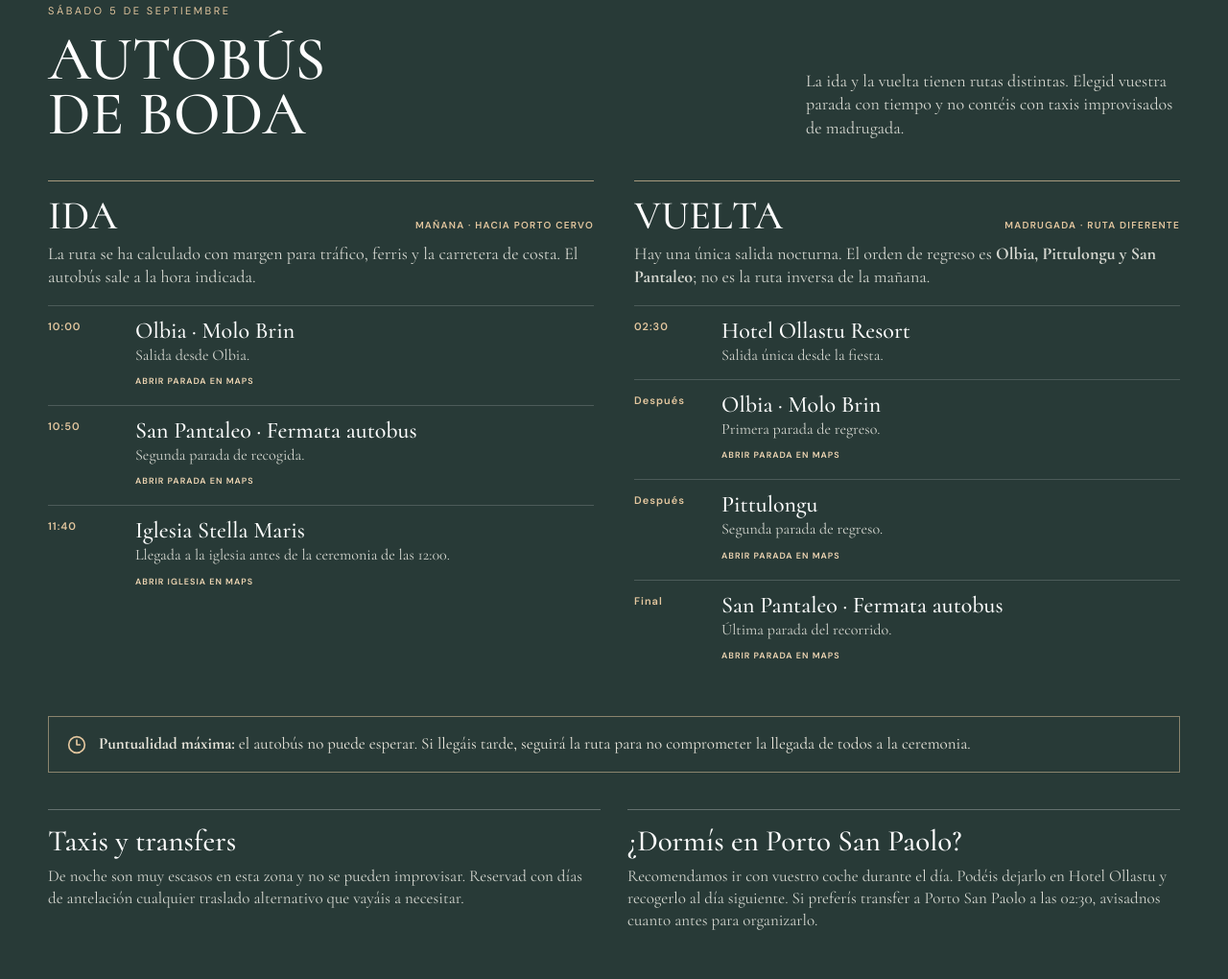
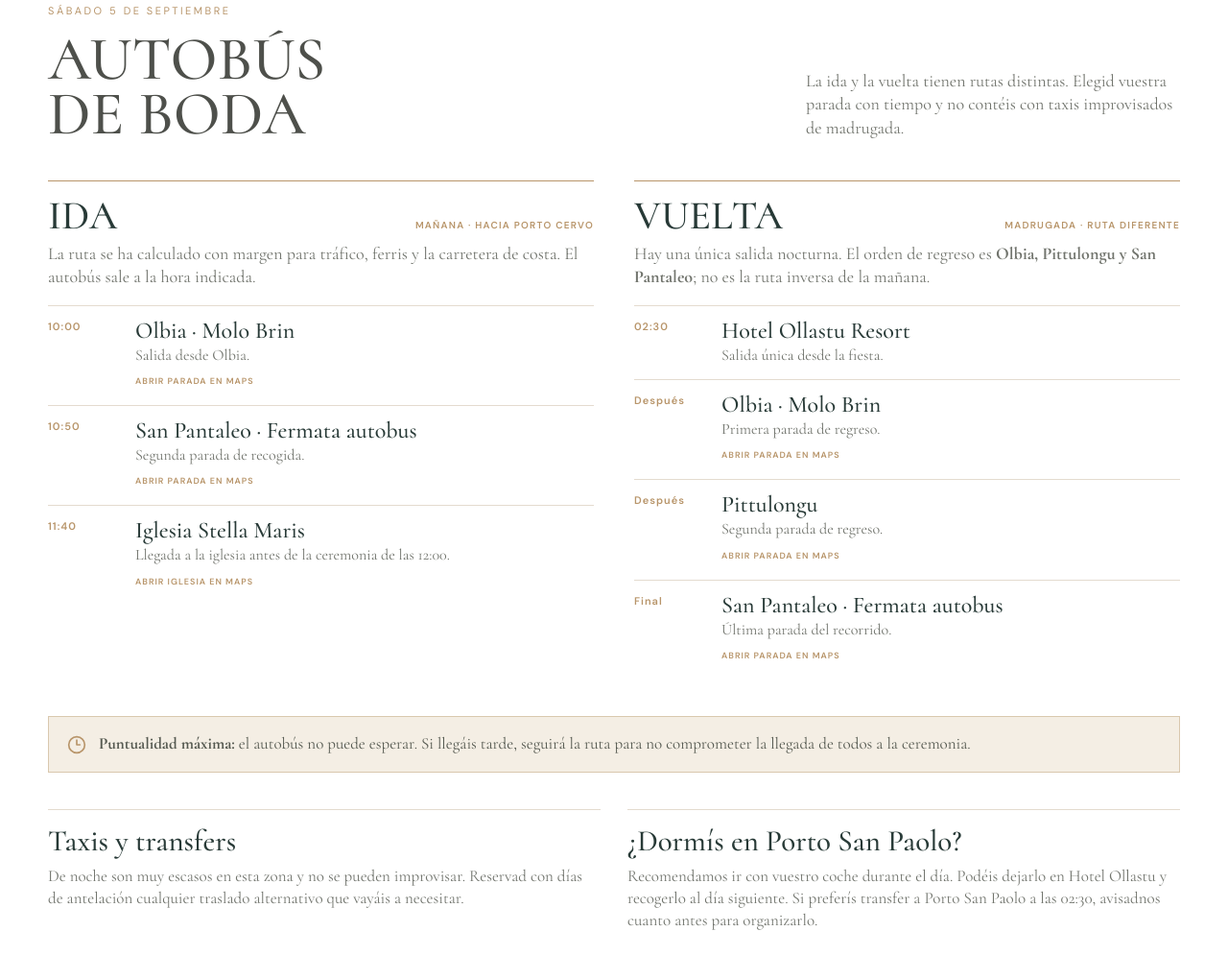
Before and after one commit to Whistlerian/Wedding-Sardinia-2026, a plain HTML site: page index.html in a window 1280 px wide. Shown: the part 3092-4112 px from the top of the page at 96% size. Drawn offline with nearby package versions, Linux system fonts and the light colour scheme.

Commit message:
Lighten wedding bus section

```diff
--- a/index.html
+++ b/index.html
@@ -116,30 +116,30 @@
       .map-link { display: inline-flex; align-items: center; gap: 7px; color: #f0d7b4; font-size: 10px; font-weight: 600; letter-spacing: 1.1px; text-decoration: none; text-transform: uppercase; }
       .map-link:hover { color: #fff; }
 
-      .transport { background: var(--deep); color: #fff; padding: 88px 0 94px; }
-      .transport .section-label { color: #e4c79f; }
-      .transport .section-title { color: #fff; }
-      .transport .section-intro { color: #d5d7d0; }
+      .transport { background: var(--white); color: var(--ink); padding: 88px 0 94px; }
+      .transport .section-label { color: var(--gold); }
+      .transport .section-title { color: #4e504b; }
+      .transport .section-intro { color: var(--muted); }
       .transport-grid { display: grid; grid-template-columns: repeat(2, minmax(0, 1fr)); gap: 42px; margin-top: 40px; }
-      .journey { border-top: 1px solid rgba(228, 199, 159, .68); padding-top: 17px; }
+      .journey { border-top: 1px solid var(--gold); padding-top: 17px; }
       .journey-heading { align-items: baseline; display: flex; justify-content: space-between; gap: 16px; margin-bottom: 7px; }
-      .journey-heading h3 { color: #fff; font: 500 42px/.92 var(--display); margin: 0; text-transform: uppercase; }
-      .journey-heading span { color: #e4c79f; font: 600 10px/1.3 var(--sans); letter-spacing: 1.25px; text-align: right; text-transform: uppercase; }
-      .journey > p { color: #d5d7d0; font-size: 18px; line-height: 1.35; margin: 0 0 18px; }
+      .journey-heading h3 { color: var(--deep); font: 500 42px/.92 var(--display); margin: 0; text-transform: uppercase; }
+      .journey-heading span { color: var(--gold); font: 600 10px/1.3 var(--sans); letter-spacing: 1.25px; text-align: right; text-transform: uppercase; }
+      .journey > p { color: var(--muted); font-size: 18px; line-height: 1.35; margin: 0 0 18px; }
       .route-list { list-style: none; margin: 0; padding: 0; }
-      .route-list li { border-top: 1px solid rgba(255,255,255,.17); display: grid; gap: 15px; grid-template-columns: 76px minmax(0, 1fr); padding: 14px 0; }
-      .route-list time { color: #e4c79f; font: 600 11px/1.35 var(--sans); letter-spacing: 1px; }
-      .route-list strong { color: #fff; display: block; font: 500 24px/1 var(--display); margin-bottom: 3px; }
-      .route-list p { color: #d5d7d0; font-size: 16px; line-height: 1.32; margin: 0; }
-      .route-list a { color: #f0d7b4; font: 600 9px/1.5 var(--sans); letter-spacing: 1px; text-decoration: none; text-transform: uppercase; }
-      .route-list a:hover { color: #fff; }
-      .transport-alert { border: 1px solid rgba(228, 199, 159, .52); display: flex; gap: 13px; margin-top: 38px; padding: 17px 19px; }
-      .transport-alert svg { color: #e4c79f; flex: 0 0 auto; height: 20px; margin-top: 2px; width: 20px; }
-      .transport-alert p { color: #e9e6dc; font-size: 17px; line-height: 1.35; margin: 0; }
+      .route-list li { border-top: 1px solid var(--line); display: grid; gap: 15px; grid-template-columns: 76px minmax(0, 1fr); padding: 14px 0; }
+      .route-list time { color: var(--gold); font: 600 11px/1.35 var(--sans); letter-spacing: 1px; }
+      .route-list strong { color: var(--deep); display: block; font: 500 24px/1 var(--display); margin-bottom: 3px; }
+      .route-list p { color: var(--muted); font-size: 16px; line-height: 1.32; margin: 0; }
+      .route-list a { color: var(--gold); font: 600 9px/1.5 var(--sans); letter-spacing: 1px; text-decoration: none; text-transform: uppercase; }
+      .route-list a:hover { color: var(--deep); }
+      .transport-alert { background: #f4eee4; border: 1px solid var(--sand); display: flex; gap: 13px; margin-top: 38px; padding: 17px 19px; }
+      .transport-alert svg { color: var(--gold); flex: 0 0 auto; height: 20px; margin-top: 2px; width: 20px; }
+      .transport-alert p { color: #555950; font-size: 17px; line-height: 1.35; margin: 0; }
       .transport-notes { display: grid; grid-template-columns: repeat(2, minmax(0, 1fr)); gap: 28px; margin-top: 38px; }
-      .transport-note { border-top: 1px solid rgba(255,255,255,.28); padding-top: 17px; }
-      .transport-note h3 { color: #fff; font: 500 31px/1 var(--display); margin-bottom: 9px; }
-      .transport-note p { color: #d5d7d0; font-size: 17px; line-height: 1.36; margin: 0; }
+      .transport-note { border-top: 1px solid var(--line); padding-top: 17px; }
+      .transport-note h3 { color: var(--deep); font: 500 31px/1 var(--display); margin-bottom: 9px; }
+      .transport-note p { color: var(--muted); font-size: 17px; line-height: 1.36; margin: 0; }
 
       .editors { padding: 91px 0 96px; }
       .split-header { display: grid; grid-template-columns: .8fr 1.2fr; gap: 8vw; margin-bottom: 39px; }
```
